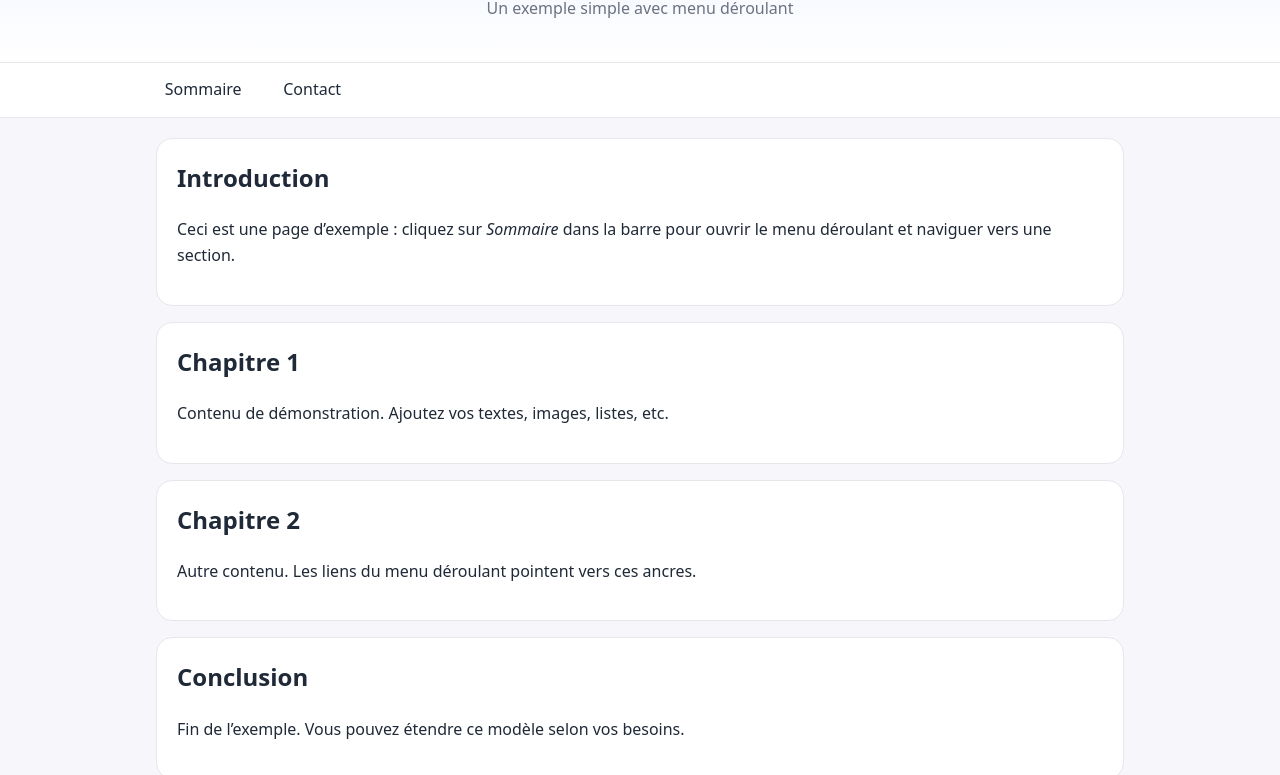
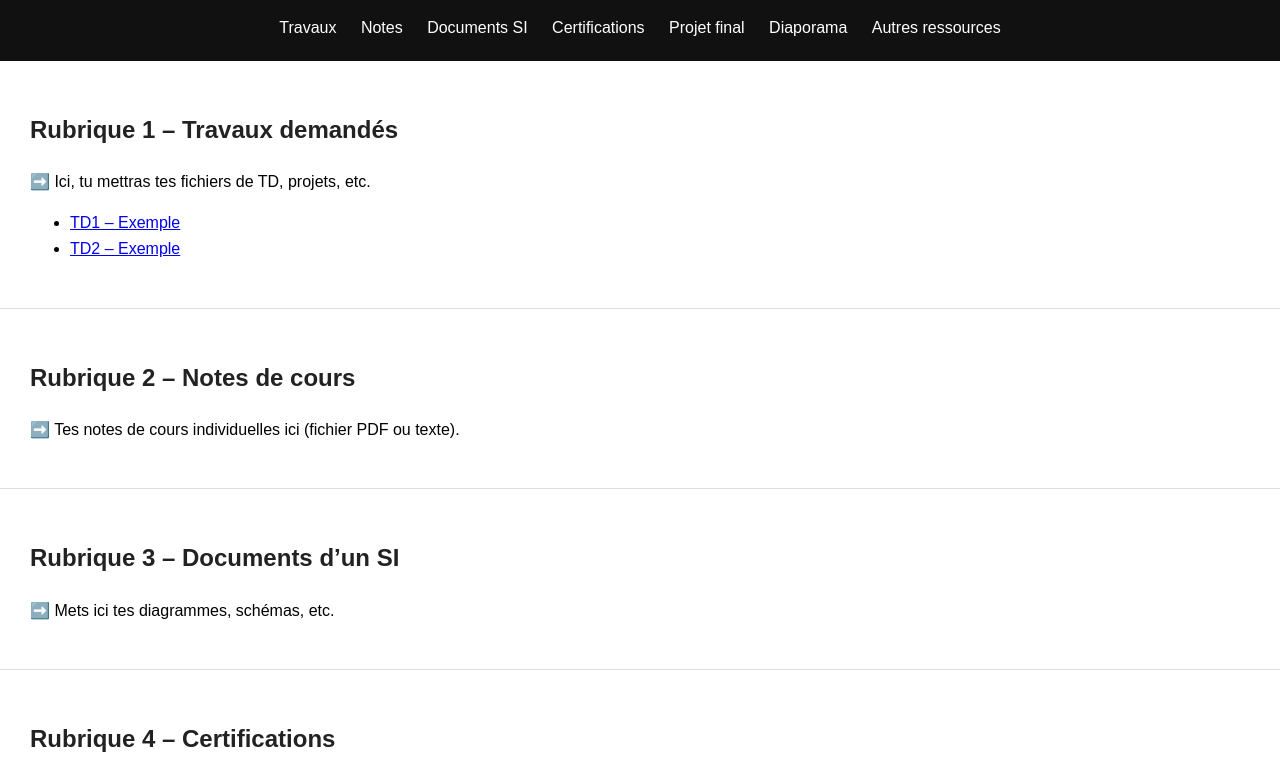
Before and after one commit to Akida43/portefolio, a plain HTML site: page index.html in a window 1280 px wide. Shown: the part 99-874 px from the top of the page. Drawn offline with Linux system fonts and the light colour scheme.

Commit message:
Update index.html

```diff
--- a/index.html
+++ b/index.html
@@ -1,66 +1,95 @@
 <!DOCTYPE html>
 <html lang="fr">
 <head>
-  <meta charset="utf-8" />
-  <meta name="viewport" content="width=device-width, initial-scale=1" />
-  <title>Page Sommaire</title>
-  <link rel="stylesheet" href="style.css" />
+  <meta charset="UTF-8">
+  <title>Portfolio – Akida</title>
+  <meta name="viewport" content="width=device-width, initial-scale=1.0">
+  <style>
+    body {
+      font-family: Arial, sans-serif;
+      margin: 0;
+      line-height: 1.6;
+    }
+    header {
+      background: #111;
+      color: white;
+      padding: 20px;
+      text-align: center;
+    }
+    nav a {
+      color: white;
+      text-decoration: none;
+      margin: 10px;
+    }
+    nav a:hover {
+      text-decoration: underline;
+    }
+    section {
+      padding: 30px;
+      border-bottom: 1px solid #ddd;
+    }
+    h2 {
+      color: #222;
+    }
+  </style>
 </head>
 <body>
-  <header class="site-header">
-    <h1>Page Sommaire</h1>
-    <p class="tagline">Un exemple simple avec menu déroulant</p>
+
+  <header>
+    <h1>Portfolio – Akida</h1>
+    <nav>
+      <a href="#travaux">Travaux</a>
+      <a href="#notes">Notes</a>
+      <a href="#docs">Documents SI</a>
+      <a href="#certifs">Certifications</a>
+      <a href="#projet">Projet final</a>
+      <a href="#diapo">Diaporama</a>
+      <a href="#autres">Autres ressources</a>
+    </nav>
   </header>
 
-  <!-- Sommaire / Menu -->
-  <nav class="toc" aria-label="Sommaire">
-    <ul class="menu">
-      <li class="has-submenu">
-        <a href="#sommaire" class="menu-link">Sommaire</a>
-        <ul class="submenu" aria-label="Sous-menu Sommaire">
-          <li><a href="#introduction">Introduction</a></li>
-          <li><a href="#chapitre-1">Chapitre 1</a></li>
-          <li><a href="#chapitre-2">Chapitre 2</a></li>
-          <li><a href="#conclusion">Conclusion</a></li>
-        </ul>
-      </li>
-      <li><a class="menu-link" href="#contact">Contact</a></li>
+  <section id="travaux">
+    <h2>Rubrique 1 – Travaux demandés</h2>
+    <p>➡️ Ici, tu mettras tes fichiers de TD, projets, etc.</p>
+    <ul>
+      <li><a href="travaux/td1.pdf" target="_blank">TD1 – Exemple</a></li>
+      <li><a href="travaux/td2.pdf" target="_blank">TD2 – Exemple</a></li>
     </ul>
-  </nav>
+  </section>
 
-  <main class="content" id="sommaire">
-    <section id="introduction" class="section">
-      <h2>Introduction</h2>
-      <p>
-        Ceci est une page d’exemple : cliquez sur <em>Sommaire</em> dans la barre
-        pour ouvrir le menu déroulant et naviguer vers une section.
-      </p>
-    </section>
+  <section id="notes">
+    <h2>Rubrique 2 – Notes de cours</h2>
+    <p>➡️ Tes notes de cours individuelles ici (fichier PDF ou texte).</p>
+  </section>
 
-    <section id="chapitre-1" class="section">
-      <h2>Chapitre 1</h2>
-      <p>
-        Contenu de démonstration. Ajoutez vos textes, images, listes, etc.
-      </p>
-    </section>
+  <section id="docs">
+    <h2>Rubrique 3 – Documents d’un SI</h2>
+    <p>➡️ Mets ici tes diagrammes, schémas, etc.</p>
+  </section>
 
-    <section id="chapitre-2" class="section">
-      <h2>Chapitre 2</h2>
-      <p>
-        Autre contenu. Les liens du menu déroulant pointent vers ces ancres.
-      </p>
-    </section>
+  <section id="certifs">
+    <h2>Rubrique 4 – Certifications</h2>
+    <p>➡️ Tes attestations ou certificats PDF.</p>
+  </section>
 
-    <section id="conclusion" class="section">
-      <h2>Conclusion</h2>
-      <p>
-        Fin de l’exemple. Vous pouvez étendre ce modèle selon vos besoins.
-      </p>
-    </section>
-  </main>
+  <section id="projet">
+    <h2>Rubrique 5 – Projet final</h2>
+    <p>➡️ Présentation de ton projet + lien vers ton rapport PDF.</p>
+  </section>
 
-  <footer class="site-footer" id="contact">
-    <p>Contact : <a href="mailto:contact@example.com">contact@example.com</a></p>
+  <section id="diapo">
+    <h2>Rubrique 6 – Diaporama</h2>
+    <p>➡️ Lien vers ton diaporama de soutenance.</p>
+  </section>
+
+  <section id="autres">
+    <h2>Rubrique 7 – Autres ressources</h2>
+    <p>➡️ Liens vers tes articles, lectures, etc.</p>
+  </section>
+
+  <footer style="text-align:center; padding:20px; background:#f1f1f1;">
+    <small>© 2025 Akida — Hébergé sur GitHub Pages</small>
   </footer>
+
 </body>
 </html>
```
